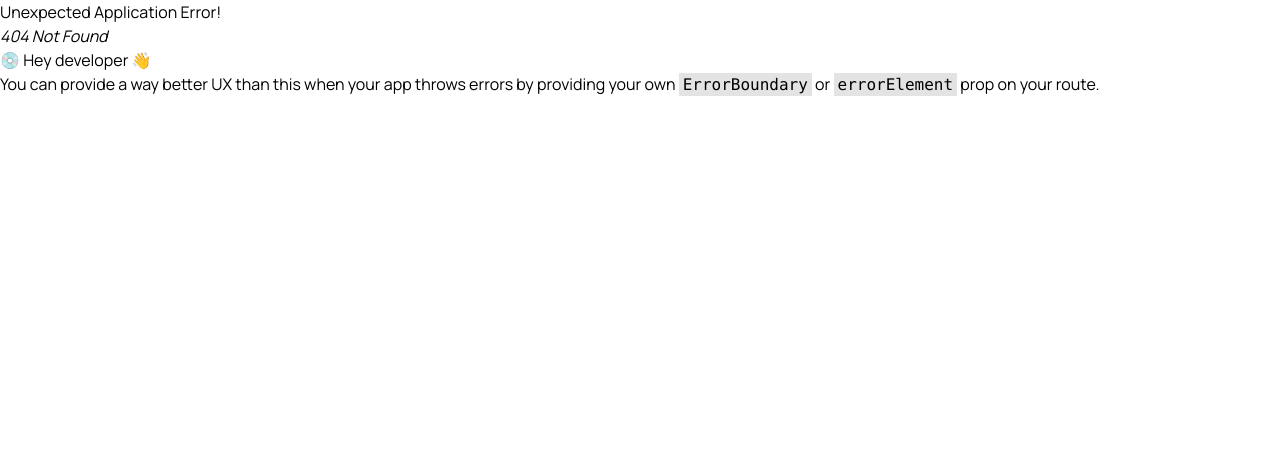
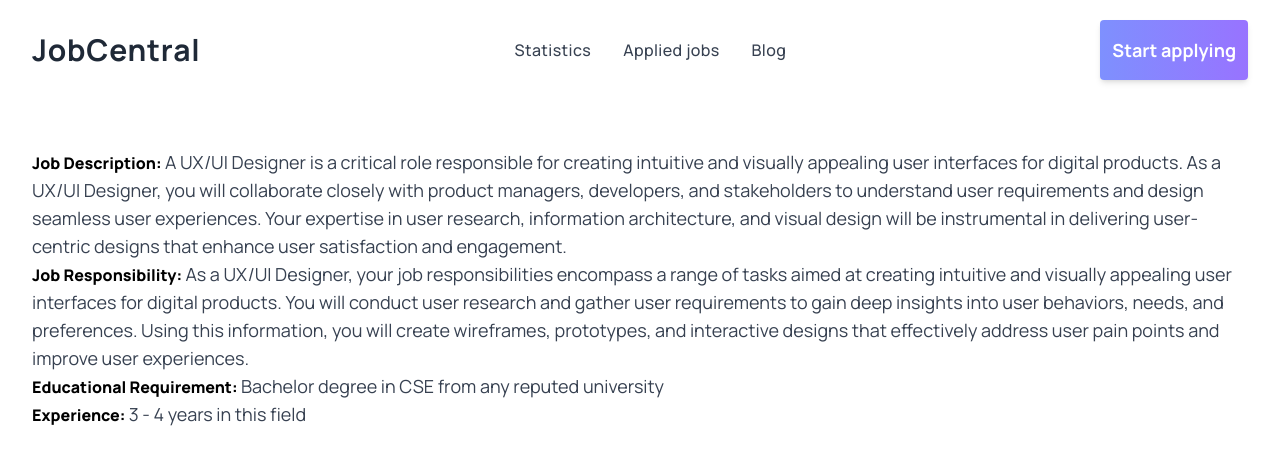
Before and after one commit to dhee-chowdhury/job-central-react, a React (Vite) app: page /648230d304a42f6fc6cb72b4 in a window 1280 px wide. Before the commit this address had no page. Shown: the top 464 px of the page. Built offline with nearby package versions, Linux system fonts and the light colour scheme.

Commit message:
worked on viewdetails

```diff
--- a/public/jobs.json
+++ b/public/jobs.json
@@ -8,6 +8,7 @@
     "job_type": "full time",
     "job_location": "onsite",
     "company_name": "Google LLC",
+    "education_requirement": "Bachelor degree in CSE from any reputed university",
     "email": "hinesvang@google.com",
     "phone": "+1 (820) 530-2716",
     "location": "Nicholson, Kentucky",
@@ -24,6 +25,7 @@
     "job_type": "full time",
     "job_location": "remote",
     "company_name": "Amazon",
+    "education_requirement": "Bachelor degree in CSE from any reputed university",
     "email": "gloriabates@amazon.com",
     "phone": "+1 (830) 431-3440",
     "location": "Vivian, Georgia",
@@ -40,6 +42,7 @@
     "job_type": "full time",
     "job_location": "onsite",
     "company_name": "Netflix",
+    "education_requirement": "Bachelor degree in CSE from any reputed university",
     "email": "mortonwalter@netflix.com",
     "phone": "+1 (802) 479-3709",
     "location": "Alfarata, Arizona",
@@ -56,6 +59,7 @@
     "job_type": "full time",
     "job_location": "onsite",
     "company_name": "Facebook",
+    "education_requirement": "Bachelor degree in CSE from any reputed university",
     "email": "inezwolf@facebook.com",
     "phone": "+1 (809) 500-2544",
     "location": "Austinburg, New Hampshire",
@@ -72,6 +76,7 @@
     "job_type": "full time",
     "job_location": "remote",
     "company_name": "Tesla",
+    "education_requirement": "Bachelor degree in CSE from any reputed university",
     "email": "hoodramirez@tesla.com",
     "phone": "+1 (804) 459-3711",
     "location": "Dowling, Mississippi",
@@ -89,6 +94,7 @@
     "job_location": "onsite",
     "company_name": "Google LLC",
     "email": "kennedyruiz@google.com",
+    "education_requirement": "Bachelor degree in CSE from any reputed university",
     "phone": "+1 (827) 494-2540",
     "location": "Blanco, Missouri",
     "job_description": "A Cybersecurity Engineer is a highly skilled professional responsible for protecting computer systems, networks, and data from unauthorized access, breaches, and threats. As a Cybersecurity Engineer, you will play a critical role in implementing and maintaining security measures to safeguard sensitive information and ensure the confidentiality, integrity, and availability of systems and data.",
--- a/src/components/Cards/Category.jsx
+++ b/src/components/Cards/Category.jsx
@@ -3,7 +3,6 @@
 const Category = ({ category }) => {
   // eslint-disable-next-line react/prop-types
   const { _id, category_title, jobs, img } = category;
-  console.log(category_title);
   return (
     <div className="p-2 lg:p-10 bg-gray-50 shadow-md mb-4 lg:mb-0">
       <img className="h-6 w-6" src={img} alt="" />
--- a/src/components/Cards/Job.jsx
+++ b/src/components/Cards/Job.jsx
@@ -23,12 +23,12 @@
       <p className="text-lg text-gray-600 font-semibold mb-2">{company_name}</p>
       <div className="inline-flex gap-2 mb-2">
         <div className="p-[1px] bg-gradient-to-r from-[#7E90FE] to-[#9873FF] rounded">
-          <div className="bg-white rounded p-2 shadow-sm">
+          <div className="bg-white rounded px-4 py-2 shadow-sm">
             <p className="title-text">{job_location}</p>
           </div>
         </div>
         <div className="p-[1px] bg-gradient-to-r from-[#7E90FE] to-[#9873FF] rounded">
-          <div className="bg-white rounded p-2 shadow-sm">
+          <div className="bg-white rounded px-4 py-2 shadow-sm">
             <p className="title-text">{job_type}</p>
           </div>
         </div>
--- a/src/components/Home.jsx
+++ b/src/components/Home.jsx
@@ -5,7 +5,6 @@
 
 const Home = () => {
   const { jobCategory, jobs } = useLoaderData();
-  console.log(jobCategory, jobs);
   return (
     <div>
       <section className="my-container md:flex items-center justify-between">
--- /dev/null
+++ b/src/components/ViewDetails.jsx
@@ -0,0 +1,44 @@
+import React from "react";
+import { useLoaderData } from "react-router-dom";
+
+const ViewDetails = () => {
+  const job = useLoaderData();
+  const {
+    job_title,
+    job_description,
+    job_responsibility,
+    experience,
+    salary,
+    phone,
+    email,
+    address,
+    education_requirement,
+  } = job;
+  console.log(job);
+  return (
+    <div className="my-container">
+      <div>
+        <p>
+          <span className="font-extrabold">Job Description: </span>
+          <span className="text-gray-700 text-lg">{job_description}</span>
+        </p>
+        <p>
+          <span className="font-extrabold">Job Responsibility: </span>
+          <span className="text-gray-700 text-lg">{job_responsibility}</span>
+        </p>
+        <p>
+          <span className="font-extrabold">Educational Requirement: </span>
+          <span className="text-gray-700 text-lg">{education_requirement}</span>
+        </p>
+        <p>
+          <span className="font-extrabold">Experience: </span>
+          <span className="text-gray-700 text-lg">
+            {experience} in this field
+          </span>
+        </p>
+      </div>
+    </div>
+  );
+};
+
+export default ViewDetails;
--- /dev/null
+++ b/src/components/loaders/jobDetails.js
@@ -0,0 +1,9 @@
+export const jobDetails = async (id) => {
+  console.log(id);
+  const jobsData = await fetch("jobs.json");
+  const jobs = await jobsData.json();
+  console.log(jobs);
+  const job = jobs.find((job) => job._id === id);
+  console.log(job);
+  return job;
+};
--- a/src/main.jsx
+++ b/src/main.jsx
@@ -5,6 +5,8 @@
 import { RouterProvider, createBrowserRouter } from "react-router-dom";
 import Home from "./components/Home.jsx";
 import { categoryAndJobs } from "./components/loaders/categoryAndJobs.js";
+import ViewDetails from "./components/ViewDetails.jsx";
+import { jobDetails } from "./components/loaders/jobDetails.js";
 
 const router = createBrowserRouter([
   {
@@ -16,6 +18,11 @@
         element: <Home></Home>,
         loader: categoryAndJobs,
       },
+      {
+        path: "/:jobId",
+        element: <ViewDetails></ViewDetails>,
+        loader: async ({ params }) => jobDetails(params.jobId),
+      },
     ],
   },
 ]);
```
